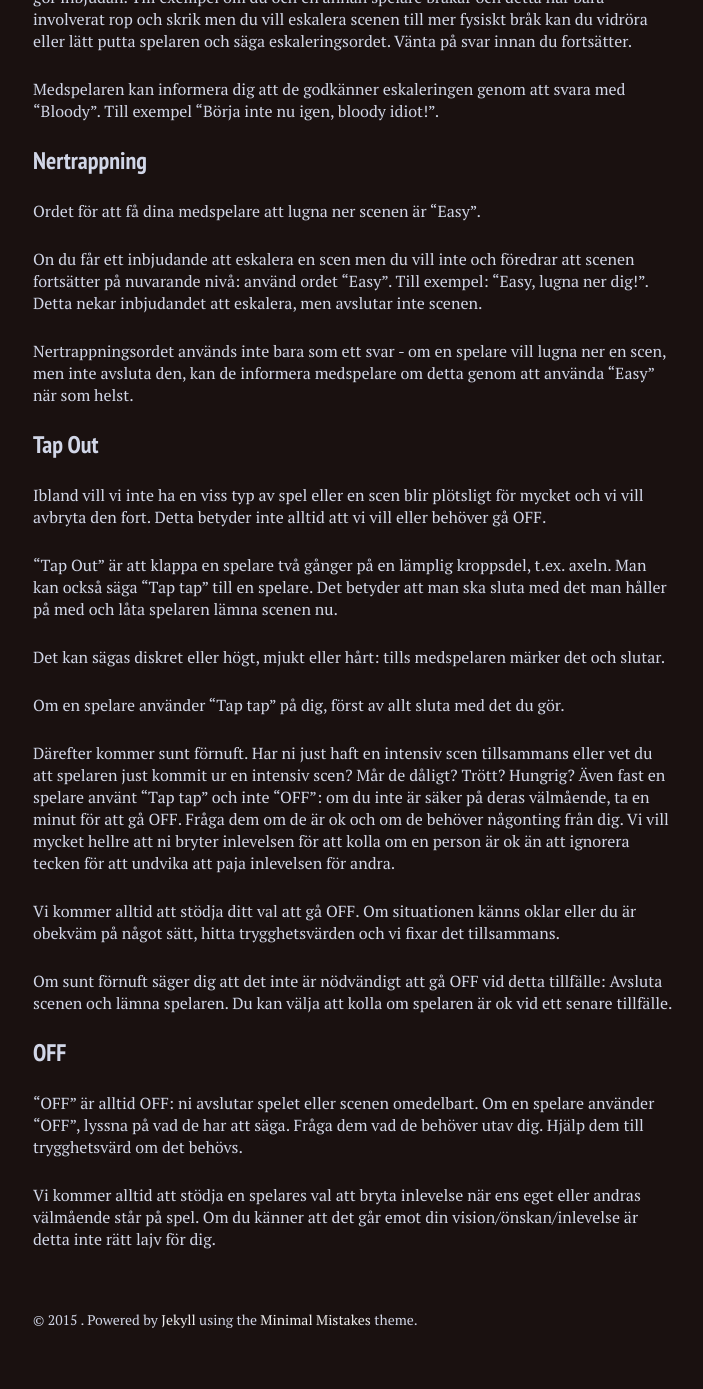
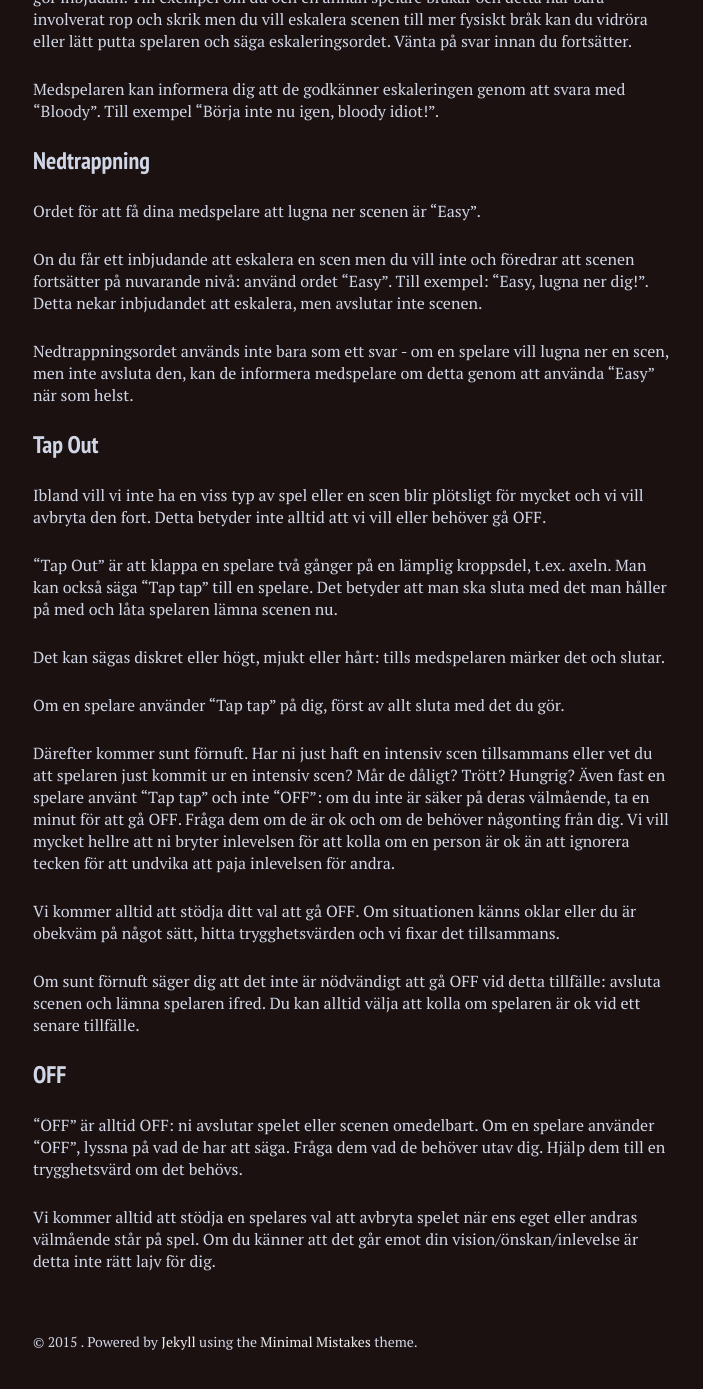
Before and after one commit to stanislavb/www.coven.nu, a Jekyll site: the page built from metateknik/index.md, in a window 1280 px wide and 1400 px high, scrolled down 2461 px. Shown: the top 1389 px of the window, without its empty margins (287-990 px from the left). Built offline with Jekyll 4.4.1, drawn with Linux system fonts in a browser that asks for light colours; nearby versions of some CDN libraries.

Commit message:
Update index.md

```diff
--- a/metateknik/index.md
+++ b/metateknik/index.md
@@ -69,15 +69,16 @@ Det är alltid en bra idé att försöka visa vilken sorts eskalering man har i
 
 Medspelaren kan informera dig att de godkänner eskaleringen genom att svara med "Bloody". Till exempel "Börja inte nu igen, bloody idiot!".
 
-### Nertrappning
+### Nedtrappning
 
 Ordet för att få dina medspelare att lugna ner scenen är "Easy".
 
 On du får ett inbjudande att eskalera en scen men du vill inte och föredrar att scenen fortsätter på nuvarande nivå: använd ordet "Easy". Till exempel: "Easy, lugna ner dig!". Detta nekar inbjudandet att eskalera, men avslutar inte scenen.
 
-Nertrappningsordet används inte bara som ett svar - om en spelare vill lugna ner en scen, men inte avsluta den, kan de informera medspelare om detta genom att använda "Easy" när som helst.
+Nedtrappningsordet används inte bara som ett svar - om en spelare vill lugna ner en scen, men inte avsluta den, kan de informera medspelare om detta genom att använda "Easy" när som helst.
 
 ### Tap Out
+
 Ibland vill vi inte ha en viss typ av spel eller en scen blir plötsligt för mycket och vi vill avbryta den fort. Detta betyder inte alltid att vi vill eller behöver gå OFF.
 
 "Tap Out" är att klappa en spelare två gånger på en lämplig kroppsdel, t.ex. axeln. Man kan också säga "Tap tap" till en spelare. Det betyder att man ska sluta med det man håller på med och låta spelaren lämna scenen nu.
@@ -90,10 +91,10 @@ Därefter kommer sunt förnuft. Har ni just haft en intensiv scen tillsammans el
 
 Vi kommer alltid att stödja ditt val att gå OFF. Om situationen känns oklar eller du är obekväm på något sätt, hitta trygghetsvärden och vi fixar det tillsammans.
 
-Om sunt förnuft säger dig att det inte är nödvändigt att gå OFF vid detta tillfälle: Avsluta scenen och lämna spelaren. Du kan välja att kolla om spelaren är ok vid ett senare tillfälle.
+Om sunt förnuft säger dig att det inte är nödvändigt att gå OFF vid detta tillfälle: avsluta scenen och lämna spelaren ifred. Du kan alltid välja att kolla om spelaren är ok vid ett senare tillfälle.
 
 ### OFF
 
-"OFF" är alltid OFF: ni avslutar spelet eller scenen omedelbart. Om en spelare använder "OFF", lyssna på vad de har att säga. Fråga dem vad de behöver utav dig. Hjälp dem till trygghetsvärd om det behövs.
+"OFF" är alltid OFF: ni avslutar spelet eller scenen omedelbart. Om en spelare använder "OFF", lyssna på vad de har att säga. Fråga dem vad de behöver utav dig. Hjälp dem till en trygghetsvärd om det behövs.
 
-Vi kommer alltid att stödja en spelares val att bryta inlevelse när ens eget eller andras välmående står på spel. Om du känner att det går emot din vision/önskan/inlevelse är detta inte rätt lajv för dig.
+Vi kommer alltid att stödja en spelares val att avbryta spelet när ens eget eller andras välmående står på spel. Om du känner att det går emot din vision/önskan/inlevelse är detta inte rätt lajv för dig.
```
